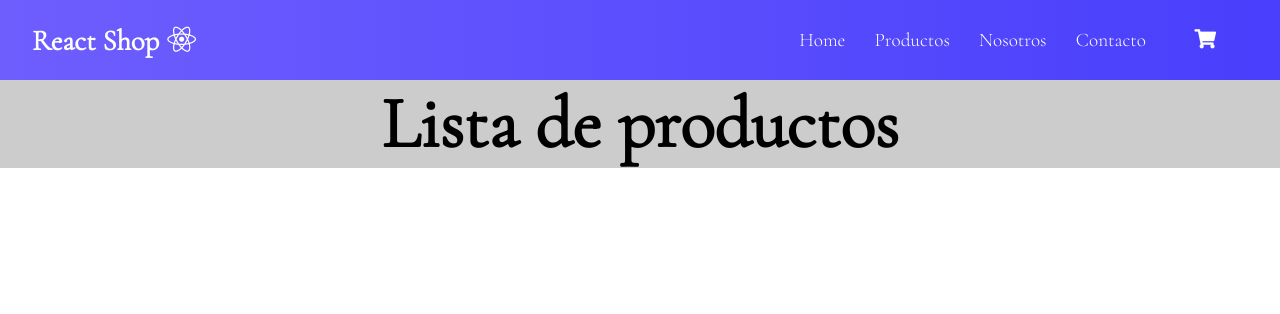
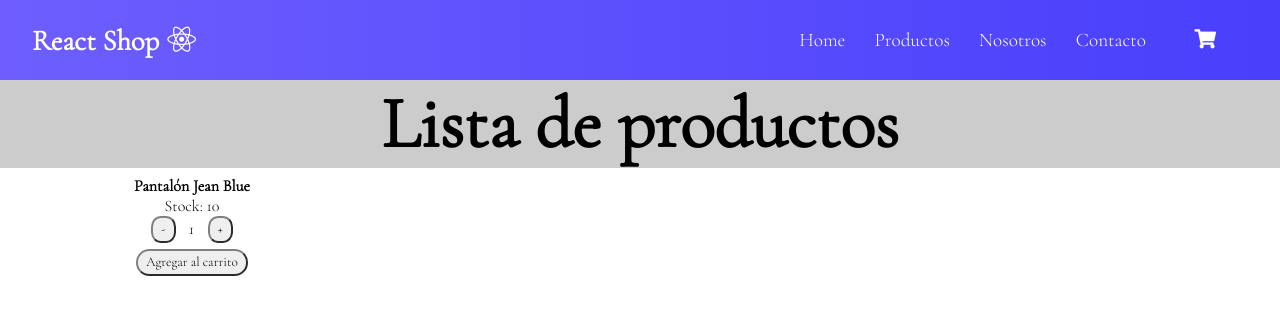
Before and after one commit to FacundoNu/ECommerceReact-Nunez, a React (Create React App) app: page / in a window 1280 px wide. Shown: the top 314 px of the page. Built offline with nearby package versions, Linux system fonts and the light colour scheme.

Commit message:
Modificaciones para el desafío 5

```diff
--- a/src/App.css
+++ b/src/App.css
@@ -46,3 +46,35 @@
 .fas.fa-shopping-cart {
     padding-left: 1em;
 }
+
+
+.Producto {
+    margin-top: 0.5em;
+    display: flex;
+    flex-direction: column;
+    width: 30%;
+    align-items: center;
+}
+.Contador {
+    display: flex;
+}
+
+.Contador p {
+    width: 2em;
+    font-size: 1em;
+    padding-top: 0.2em;
+    text-align: center;
+}
+
+.Contador button {
+    padding: 0.2em 0.6em 0.3em 0.6em;
+    border-radius: 40%;
+    border-color: grey;
+}
+
+.AgregarCarrito {
+    margin-top: 0.5em;
+    padding: 0.2em 0.6em 0.3em 0.6em;
+    border-radius: 1em;
+    border-color: grey;
+}
--- a/src/App.js
+++ b/src/App.js
@@ -2,6 +2,7 @@ import React from 'react';
 import Navbar from "./components/NavBar/Navbar";
 import ItemListConteiner from "./components/ItemListConteiner/ItemListConteiner";
 import './App.css';
+import ItemCount from './components/ItemCount/ItemCount';
 
 function App() {
     return (
@@ -10,6 +11,10 @@ function App() {
             <ItemListConteiner
                 greeting="Lista de productos"
             />
+            <ItemCount
+                stockInit="10"
+                initial="1"
+            />
         </div>
     );
 }
--- a/src/components/CartWidget/CartWidget.js
+++ b/src/components/CartWidget/CartWidget.js
@@ -1,12 +1,10 @@
-import React, { Component } from 'react';
+import React from 'react';
 
-class CartWidget extends Component {
 
-    render() {
-        return (
-            <li><a className="nav-links" href="#"><i className="fas fa-shopping-cart"></i></a></li>
-        )
-    }
+const CartWidget = () => {
+    return (
+        <li><a className="nav-links" href="#"><i className="fas fa-shopping-cart"></i></a></li>
+    )
 }
 
 export default CartWidget
--- /dev/null
+++ b/src/components/ItemCount/ItemCount.js
@@ -0,0 +1,42 @@
+import React, {useState} from 'react';
+
+const ItemCount = ( { stockInit, initial } ) => {
+
+    const [contador, setContador] = useState(initial)
+    const [stock] = useState(stockInit)
+
+
+    const sumar = () => setContador(Number(contador) +1);
+
+    const restar = () => setContador(Number(contador) -1);
+
+    const onAdd = () => {
+        if (Number(contador) > Number(stock)){
+            alert("No tenemos esa cantidad");
+            setContador(Number(stock));
+            return
+        }
+        else if (Number(contador) < 0){
+            alert("No puedes hacer eso");
+            setContador(0);
+            return
+        }
+        alert("Se ha añadido al carrito");
+    };
+
+    return(
+        <div className="Producto">
+            <h4>Pantalón Jean Blue</h4>
+            <p> Stock:  { stock }</p>
+            <div className="Contador">
+                <button onClick={restar}>-</button>
+                <p>{ contador }</p>
+                <button onClick={sumar}>+</button>
+            </div>
+            <button className="AgregarCarrito" onClick={onAdd}>Agregar al carrito</button>
+
+        </div>
+    )
+}
+
+export default ItemCount;
```
